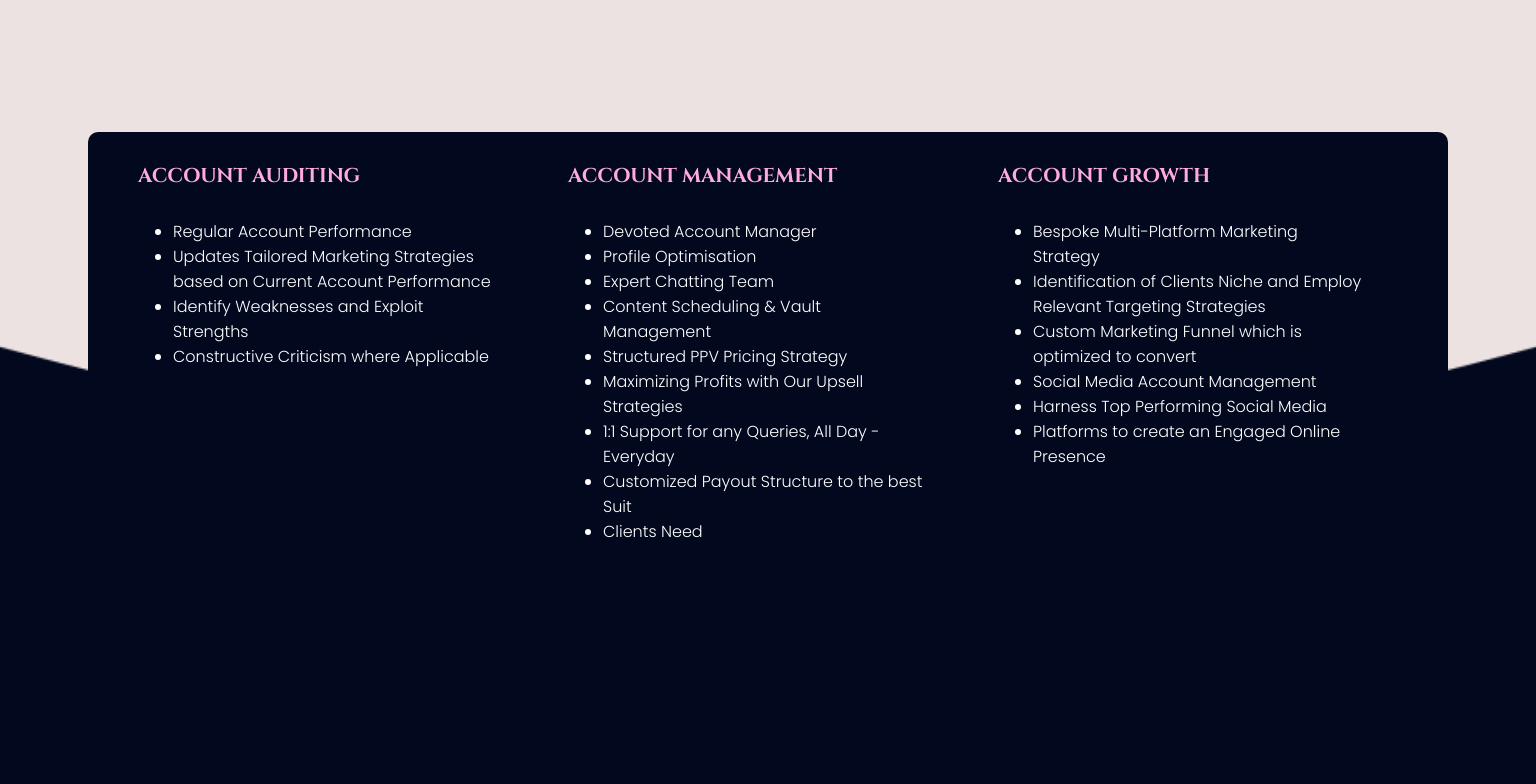
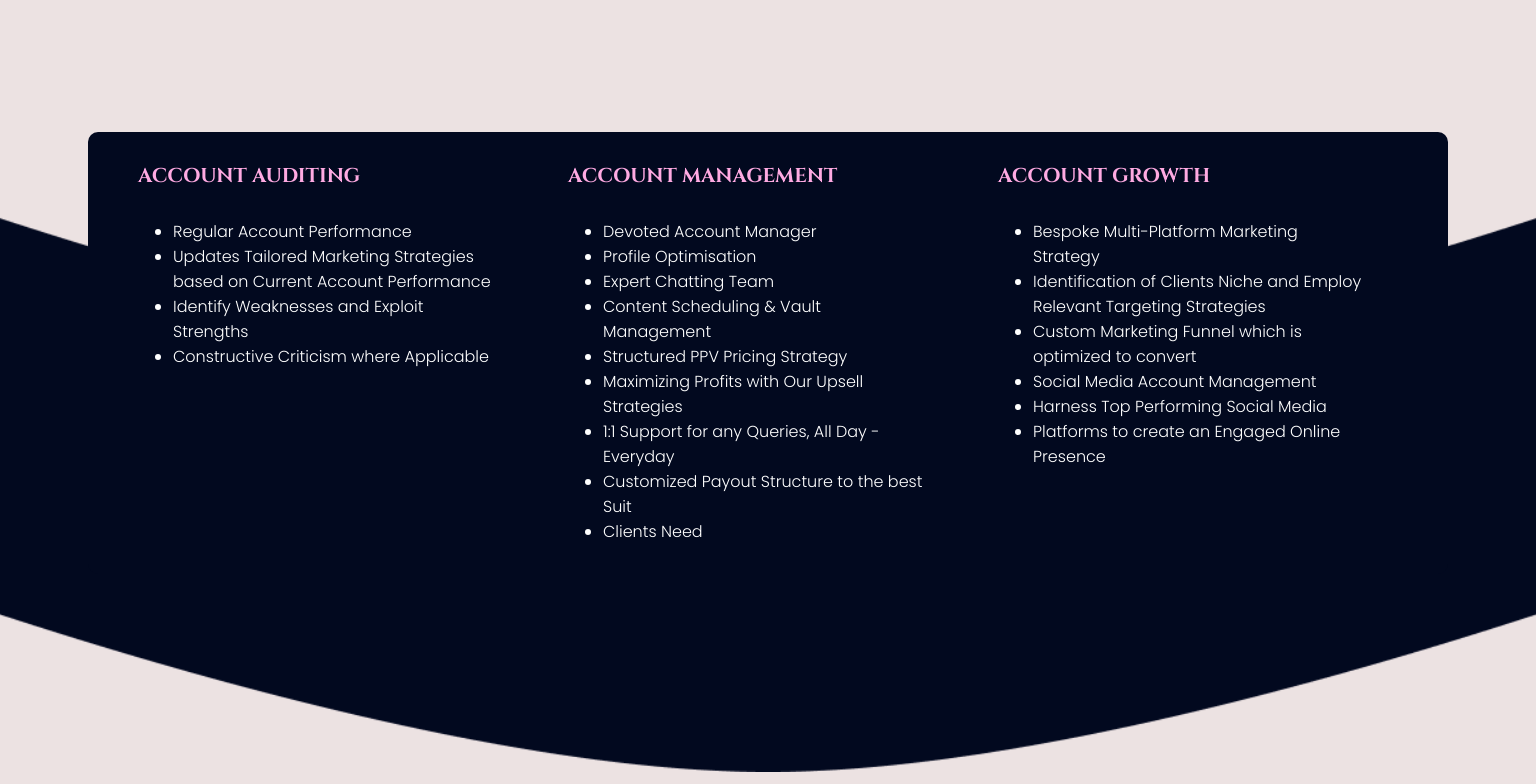
Before and after one commit to Borshchick/Courses, a website: page src/pages/index.html in a window 1536 px wide. Shown: the part 6000-6784 px from the top of the page. Drawn offline with nearby package versions, Linux system fonts and the light colour scheme; files that its build step writes are made by us from their sources; files whose address does not match are found by name.

Commit message:
fixed bg

```diff
--- a/src/sass/parts/_fourth_screen.sass
+++ b/src/sass/parts/_fourth_screen.sass
@@ -143,6 +143,10 @@
         flex-wrap: wrap
     .fourth_screen_info_wrapper
         background-position: center 80px
+@media (min-width: 1400px)
+    .fourth_screen_card_wrapper
+        background-position: center top
+        height: 580px !important
 @media (min-width: 1500px)
     .fourth_screen_logo_wrapper
         p
```
Also changed, not shown: dist/css/style.css, 1 other file.
